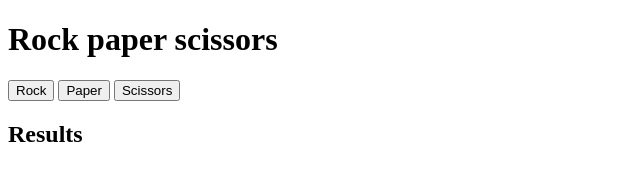
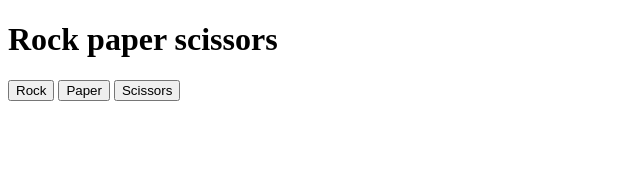
Before and after one commit to stebeus/rock-paper-scissors, a website: page index.html in a window 1280 px wide. Shown: the whole page, without its empty margins (0-640 px from the left). Drawn offline with Linux system fonts and the light colour scheme.

Commit message:
feat!: remove game results

```diff
--- a/index.html
+++ b/index.html
@@ -12,9 +12,6 @@
       <button id="btn-rock">Rock</button>
       <button id="btn-paper">Paper</button>
       <button id="btn-scissors">Scissors</button>
-      <div id="game-results">
-        <h2>Results</h2>
-      </div>
     </div>
   </body>
 </html>
```
